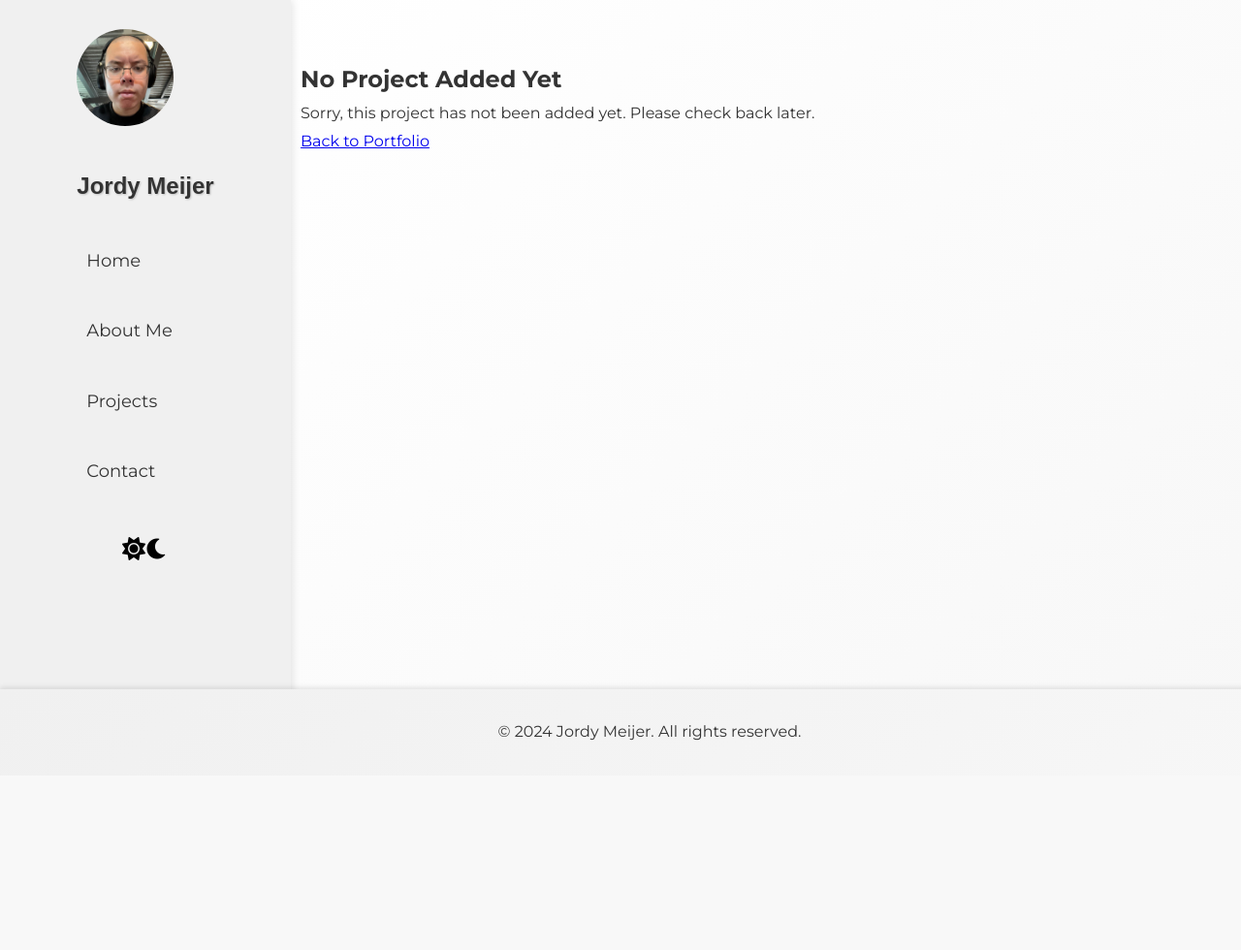
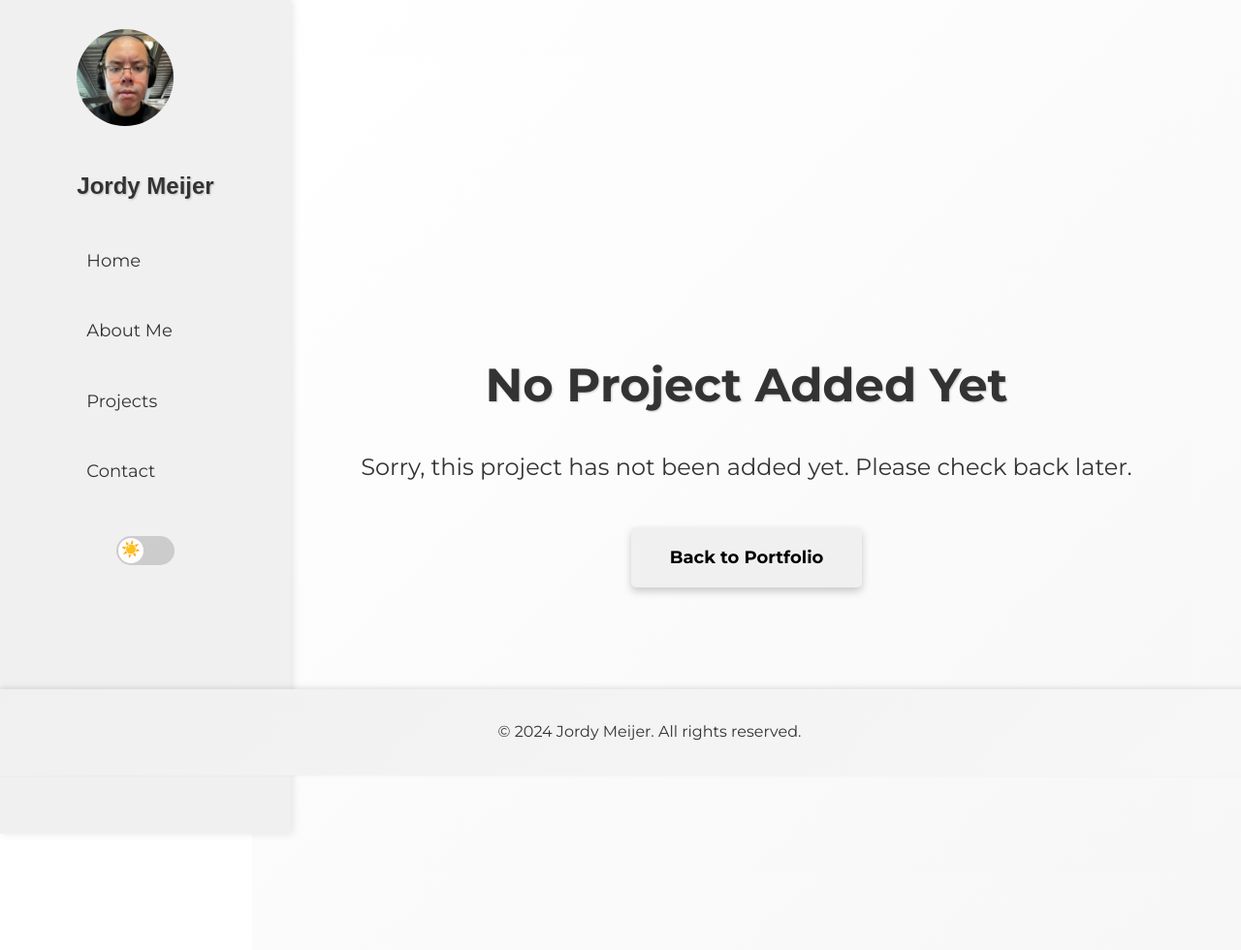
Before and after one commit to JMcoderr/Web-Development, a PHP site: page /no-project.html in a window 1280 px wide. Shown: the whole page at 97% size. Before the commit the page ends 764 px from the top, so only its background shows below. Run offline with PHP 8.4, Linux system fonts and the light colour scheme.

Commit message:
updated no-portfolio.html

```diff
--- a/css/styles.css
+++ b/css/styles.css
@@ -670,3 +670,78 @@
     visibility: visible;
     opacity: 1;
 }
+
+/* No Project Section */
+#no-project {
+    display: flex;
+    flex-direction: column;
+    align-items: center;
+    justify-content: center;
+    height: 100vh;
+    text-align: center;
+    padding: 20px;
+    background: linear-gradient(135deg, var(--main-background-color) 0%, var(--background-gradient-color) 100%);
+}
+
+#no-project h2 {
+    font-size: 48px;
+    margin-bottom: 20px;
+    color: var(--primary-color);
+    text-shadow: 1px 1px 2px rgba(0, 0, 0, 0.2);
+    animation: fadeInDown 1s ease-in-out;
+}
+
+#no-project p {
+    font-size: 24px;
+    margin-bottom: 40px;
+    color: var(--text-color);
+    max-width: 800px;
+    line-height: 1.8;
+    animation: fadeInUp 1s ease-in-out;
+}
+
+#no-project .view-portfolio-btn {
+    display: inline-block;
+    padding: 15px 40px;
+    background-color: var(--button-background-color);
+    color: var(--button-text-color);
+    font-weight: bold;
+    border-radius: 5px;
+    text-decoration: none;
+    font-size: 18px;
+    transition: background-color 0.3s, transform 0.3s, box-shadow 0.3s;
+    box-shadow: 0 4px 8px rgba(0, 0, 0, 0.2); /* Drop shadow */
+}
+
+#no-project .view-portfolio-btn:hover {
+    background-color: var(--highlight-color);
+    color: var(--highlight-text-color);
+    transform: translateY(-5px);
+    box-shadow: 0 8px 16px rgba(0, 0, 0, 0.4); /* Larger drop shadow */
+}
+
+/* Light Theme */
+.light-theme #no-project {
+    background: linear-gradient(135deg, #ffffff 0%, #f7f7f7 100%);
+}
+
+.light-theme #no-project h2 {
+    color: #333;
+}
+
+.light-theme #no-project p {
+    color: #333;
+}
+
+/* Dark Theme */
+.dark-theme #no-project {
+    background: linear-gradient(135deg, #121212 0%, #1a1a1a 100%);
+}
+
+.dark-theme #no-project h2 {
+    color: #fff;
+}
+
+.dark-theme #no-project p {
+    color: #fff;
+}
--- a/index.html
+++ b/index.html
@@ -28,7 +28,6 @@
 <body>
     <!-- Scroll Progress Indicator -->
     <div id="scroll-progress"></div>
-
     <!-- Header section with navigation -->
     <header>
         <nav>
--- a/no-project.html
+++ b/no-project.html
@@ -7,8 +7,42 @@
     <link rel="stylesheet" href="css/styles.css">
     <link href="https://cdnjs.cloudflare.com/ajax/libs/font-awesome/6.0.0-beta3/css/all.min.css" rel="stylesheet">
     <link href="https://fonts.googleapis.com/css2?family=Montserrat:wght@400;700&display=swap" rel="stylesheet">
+    <script>
+        (function() {
+            const savedTheme = localStorage.getItem('theme');
+            if (savedTheme) {
+                document.addEventListener('DOMContentLoaded', function () {
+                    document.body.classList.add(savedTheme + '-theme');
+                    if (savedTheme === 'dark') {
+                        document.getElementById('theme-toggle-checkbox').checked = true;
+                    }
+                });
+            } else {
+                document.addEventListener('DOMContentLoaded', function () {
+                    document.body.classList.add('light-theme');
+                });
+            }
+
+            document.addEventListener('DOMContentLoaded', function () {
+                const themeToggleCheckbox = document.getElementById('theme-toggle-checkbox');
+                themeToggleCheckbox.addEventListener('change', function () {
+                    if (this.checked) {
+                        document.body.classList.remove('light-theme');
+                        document.body.classList.add('dark-theme');
+                        localStorage.setItem('theme', 'dark');
+                    } else {
+                        document.body.classList.remove('dark-theme');
+                        document.body.classList.add('light-theme');
+                        localStorage.setItem('theme', 'light');
+                    }
+                });
+            });
+        })();
+    </script>
 </head>
 <body>
+    <!-- Scroll Progress Indicator -->
+    <div id="scroll-progress"></div>
     <!-- Header section with navigation -->
     <header>
         <nav>
@@ -25,12 +59,11 @@
             </ul>
             <!-- Theme toggle buttons -->
             <div class="theme-toggle">
-                <button id="light-mode"><i class="fas fa-sun"></i></button>
-                <button id="dark-mode"><i class="fas fa-moon"></i></button>
+                <input type="checkbox" id="theme-toggle-checkbox">
+                <label for="theme-toggle-checkbox" class="slider"></label>
             </div>
         </nav>
     </header>
-
     <!-- Main content section -->
     <main>
         <section id="no-project">
@@ -39,12 +72,10 @@
             <a href="portfolio.html" class="view-portfolio-btn">Back to Portfolio</a>
         </section>
     </main>
-
     <!-- Footer section -->
     <footer>
         <p>&copy; 2024 Jordy Meijer. All rights reserved.</p>
     </footer>
-
     <!-- Link to external JavaScript file -->
     <script src="js/script.js"></script>
 </body>
```
